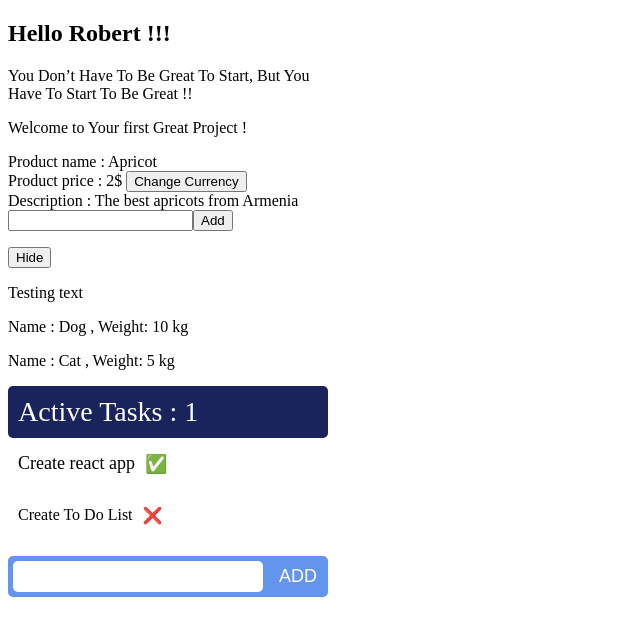
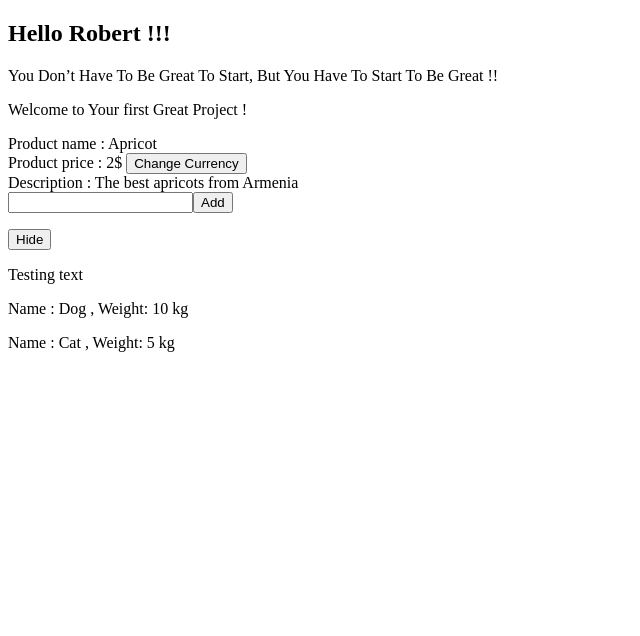
Before and after one commit to RobertPoghosyan/demo-react-app, a React (Create React App) app: page / in a window 1280 px wide. Shown: the top 636 px of the page, without its empty margins (0-640 px from the left). Built offline with nearby package versions, Linux system fonts and the light colour scheme.

Commit message:
changes after mistake

```diff
--- a/src/App.js
+++ b/src/App.js
@@ -2,7 +2,7 @@ import React from 'react';
 import Person from './components/Person';
 import Product from './components/Product';
 import Lesson6 from './lesson6/Lesson6'
-import ToDo from './toDoList/ToDo';
+
 
 function App() {
   return (
@@ -11,8 +11,6 @@ function App() {
         <Person name ="Robert" project="Great Project"/>
         <Product fruits ="Apricot" price = "2$" description="The best apricots from Armenia" />
         <Lesson6 />
-        <ToDo />
-
       </header>
     </div>
   );
--- a/src/toDoList/Task.js
+++ /dev/null
@@ -1,24 +0,0 @@
-import React from 'react';
-
-const Task = ({task,...props}) => {
-
-    const ActionBtn = () => (
-        <div className = 'action-btn' >
-            {!task.done ?
-               ( <p  onClick = {props.doneTask}> <span role="img" aria-label = "done"> ✅ </span>  </p> ) :
-               ( <p onClick = {props.deleteTask}> <span role="img" aria-label = "delete">  ❌ </span> </p> )
-            }
-
-         </div>
-    );
-
-    const className = 'task' + (task.done ? 'task-done' : "");
-    return (
-        <div className={className}>
-            <p> {task.title} </p>
-            <ActionBtn></ActionBtn>
-        </div>
-    );
-};
-
-export default Task;
--- a/src/toDoList/TaskInput.js
+++ /dev/null
@@ -1,40 +0,0 @@
-import React, {Component} from 'react';
-
-class TaskInput extends Component {
-    constructor(props) {
-        super(props);
-
-        this.state = {
-            input: ""
-        };
-    }
-
-    addTask = () => {
-        const {input} = this.state;
-        if(input) {
-            this.props.addTask(input);
-            this.setState({input:""});
-        }
-
-    }
-
-    handleEnter = event => {
-        if (event.key ==='Enter') this.addTask();
-    }
-
-    inputChange = event => {
-        this.setState({input:event.target.value});
-    }
-
-    render() {
-        const {input} = this.state;
-        return (
-            <div className="task-input">
-                <input onKeyPress = {this.handleEnter} onChange = {this.inputChange} value = {input} ></input>
-                <button onClick = {this.addTask}>ADD</button>
-            </div>
-        )
-    }
-}
-
-export default TaskInput;
--- a/src/toDoList/ToDo.js
+++ /dev/null
@@ -1,94 +0,0 @@
-import React, {Component} from 'react';
-import Task from './Task';
-import TaskInput from './TaskInput';
-import './style.css';
-
-class ToDo extends Component {
-    constructor (){
-        super();
-        this.state = {
-
-            tasks: [
-                { id:0 , title: "Create react app" , done:false },
-                { id:1 , title: "Create To Do List" , done:true },
-            ]
-        };
-    }
-
-    addTask = task => {
-
-        this.setState( {
-            tasks: [...this.state.tasks, {
-               id: this.state.tasks.length !==0 ? this.state.tasks.length:0,
-                title:task,
-                done:false
-            }]
-
-        })
-    }
-
-   /* addTask = task => {
-        this.setState(state => {
-            let {tasks} = state;
-            tasks.push( {
-                id:tasks.length !==0 ? tasks.length: 0 ,
-                title:task,
-                done:false
-            })
-            return tasks;
-        })
-    }
-    */
-    doneTask = id => {
-        const index = this.state.tasks.map (task => task.id).indexOf (id);
-        this.setState(state => {
-            let {tasks} =state;
-            tasks[index].done = true;
-            return tasks;
-        });
-    }
-
-    deleteTask = id => {
-        const index = this.state.tasks.map (task => task.id).indexOf (id);
-        this.setState(state => {
-            let {tasks} =state;
-            delete tasks[index];
-            return tasks;
-        });
-    }
-
-
-
-    render () {
-        const {tasks} = this.state;
-        const activeTasks = tasks.filter(task => !task.done);
-        const doneTasks = tasks.filter(task => task.done);
-        return (
-
-            <div className = 'App'>
-
-               <h1 className='top'> Active Tasks : {activeTasks.length}</h1>
-               {
-                   [...activeTasks, ...doneTasks].map(task => (
-                    <Task
-                        doneTask = { () => this.doneTask(task.id)}
-                        deleteTask = { () => this.deleteTask(task.id)}
-                        task={task}
-                        key={task.id}>
-
-                    </Task>
-                  ))
-               }
-
-               <TaskInput addTask = {this.addTask}></TaskInput>
-
-            </div>
-
-        )
-
-
-
-    }
-};
-
-export default ToDo;
--- a/src/toDoList/style.css
+++ /dev/null
@@ -1,87 +0,0 @@
-.App {
-    width: 325px;
-}
-
-.top{
-    width: 300px;
-    border-radius: 5px;
-    font-size: 28px;
-    font-weight: 500;
-    background-color: rgb(25, 35, 92);
-    color: white;
-    padding: 10px;
-    margin:0;
-    margin-bottom: 10px;
-}
-
-.task-input {
-    width: 310px;
-    background-color: cornflowerblue;
-    display: flex;
-    padding: 5px;
-    border-radius: 5px;
-    margin-top: 10px;
-}
-
-.task-input * {
-    border-radius: 5px;
-}
-
-.task-input input {
-    width: 100%;
-    border: none;
-    padding: 5px;
-    font-size: 18px;
-    font-weight: 500;
-    color: var(--text);
-}
-
-.task-input button {
-    background-color: transparent;
-    border: none;
-    font-size: 18px;
-    text-transform: uppercase;
-    color: #ffffff;
-    cursor: pointer;
-    margin-left: 10px;
-}
-
-.task {
-    display: flex;
-    padding: 5px;
-    margin: 5px;
-    border-radius: 5px;
-
-}
-
-.task:hover {
-    background-color: #04395e3d;
-}
-
-.task p {
-    font-size: 18px;
-    font-weight: 500;
-    margin: 0;
-    color: var(--text);
-
-}
-
-.action-btn {
-    cursor: pointer;
-    margin-left: 10px;
-}
-  .action-btn:hover {
-    background-color: #04395e3d;
-    border-radius: 5px;
-}
-.tasktask-done{
-    display: flex;
-    padding: 5px;
-    margin: 5px;
-    border-radius: 5px;
-
-}
-
-.tasktask-done:hover {
-    background-color: #04395e3d;
-}
```
Also changed, not shown: src/setupTests.js (deleted, +0 -5 lines), src/logo.svg (deleted).
